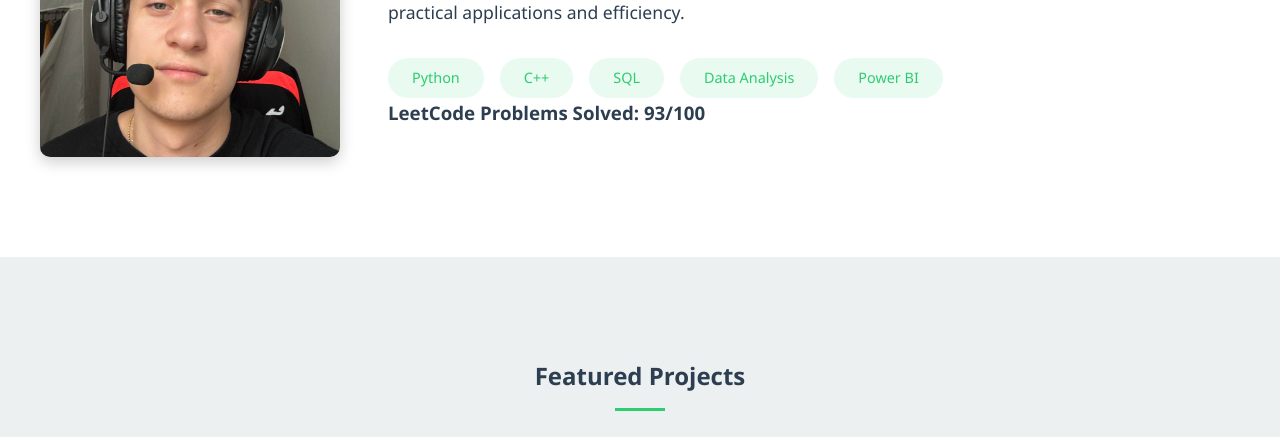
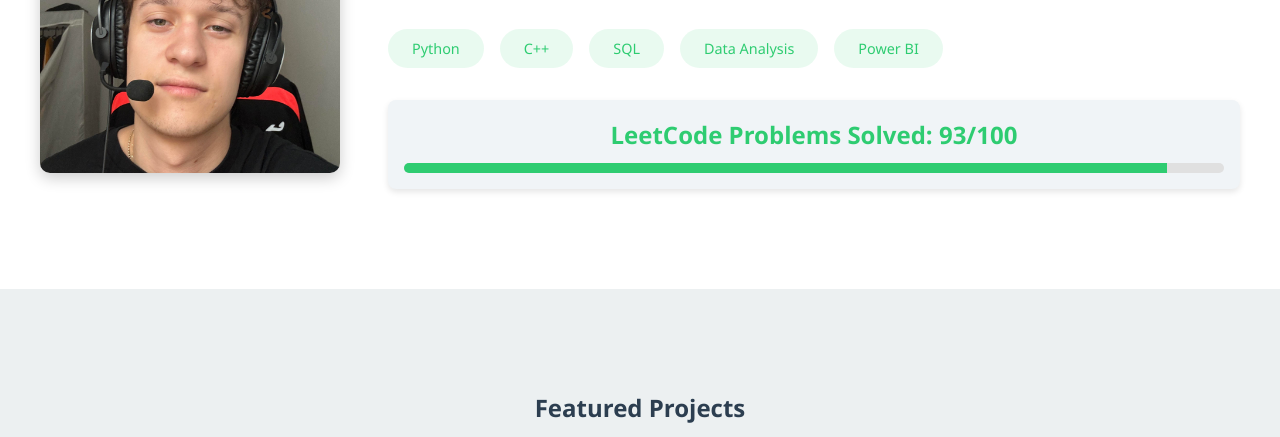
Before and after one commit to rychu777/rychu777.github.io, a plain HTML site: page index.html in a window 1280 px wide. Shown: the part 1766-2203 px from the top of the page. Drawn offline with nearby package versions, Linux system fonts and the light colour scheme; files that its build step writes are made by us from their sources; a script that the page names is missing.

Commit message:
Progress bar

```diff
--- /dev/null
+++ b/scss/components/_progress-bar.scss
@@ -0,0 +1,38 @@
+.leetcode__progress {
+  margin-top: 2rem;
+  padding: 1rem;
+  background-color: #f0f4f7;
+  border-radius: 8px;
+  text-align: center;
+  box-shadow: 0 3px 6px rgba(0, 0, 0, 0.1);
+
+  h3 {
+    font-size: 1.5rem;
+    color: #2ecc71;
+    margin-bottom: 0.5rem;
+  }
+
+  .progress-bar {
+    width: 100%;
+    background-color: #e0e0e0;
+    border-radius: 20px;
+    overflow: hidden;
+
+    .progress {
+      height: 10px;
+      background-color: #2ecc71;
+      transition: width 0.5s ease;
+    }
+  }
+}
+
+@media (max-width: 600px) {
+  .leetcode__progress {
+    padding: 1.5rem;
+    margin-top: 1.5rem;
+
+    h3 {
+      font-size: 1.4rem;
+    }
+  }
+}
--- a/scss/style.scss
+++ b/scss/style.scss
@@ -5,6 +5,7 @@
 @use 'pages/home';
 @use 'pages/about';
 @use 'components/cards';
+@use 'components/progress-bar';
 //@use 'copomnents/projects';
 //@use 'components/organizations';
 @use 'pages/contact';
```
